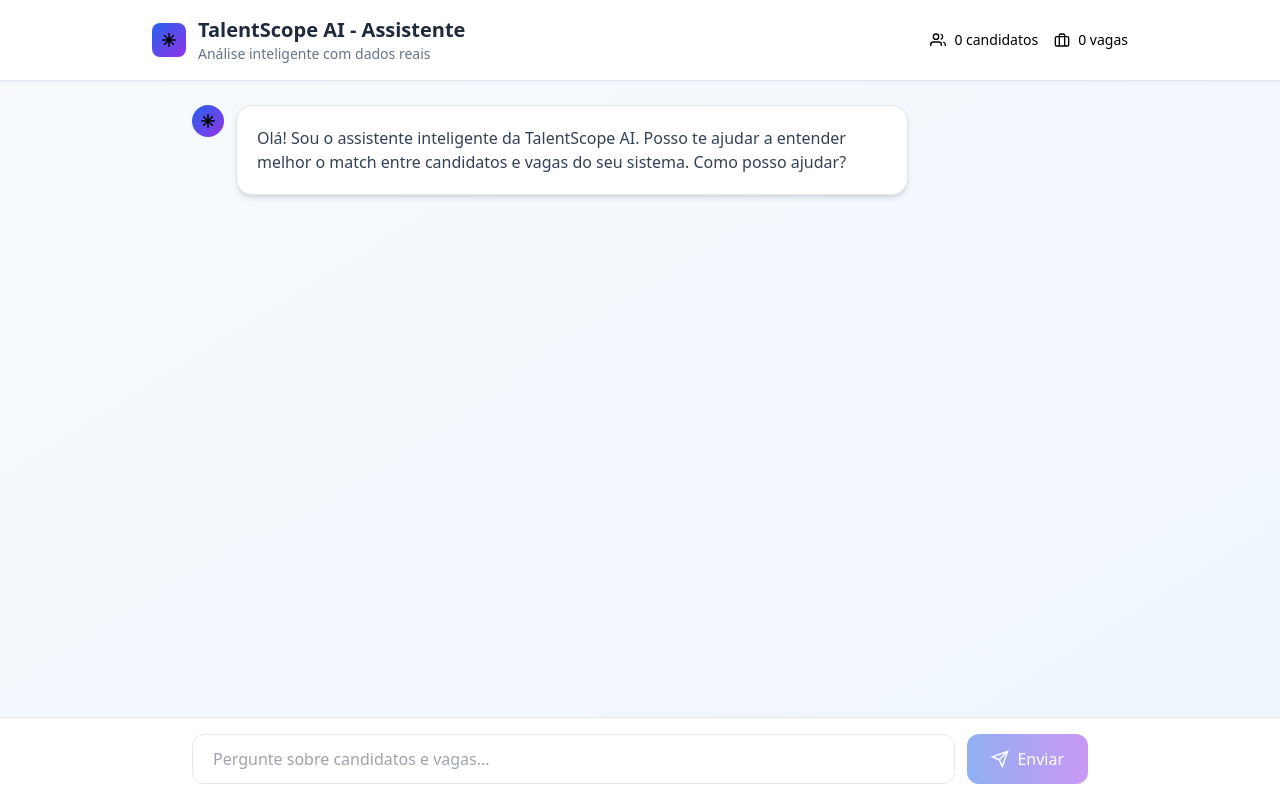
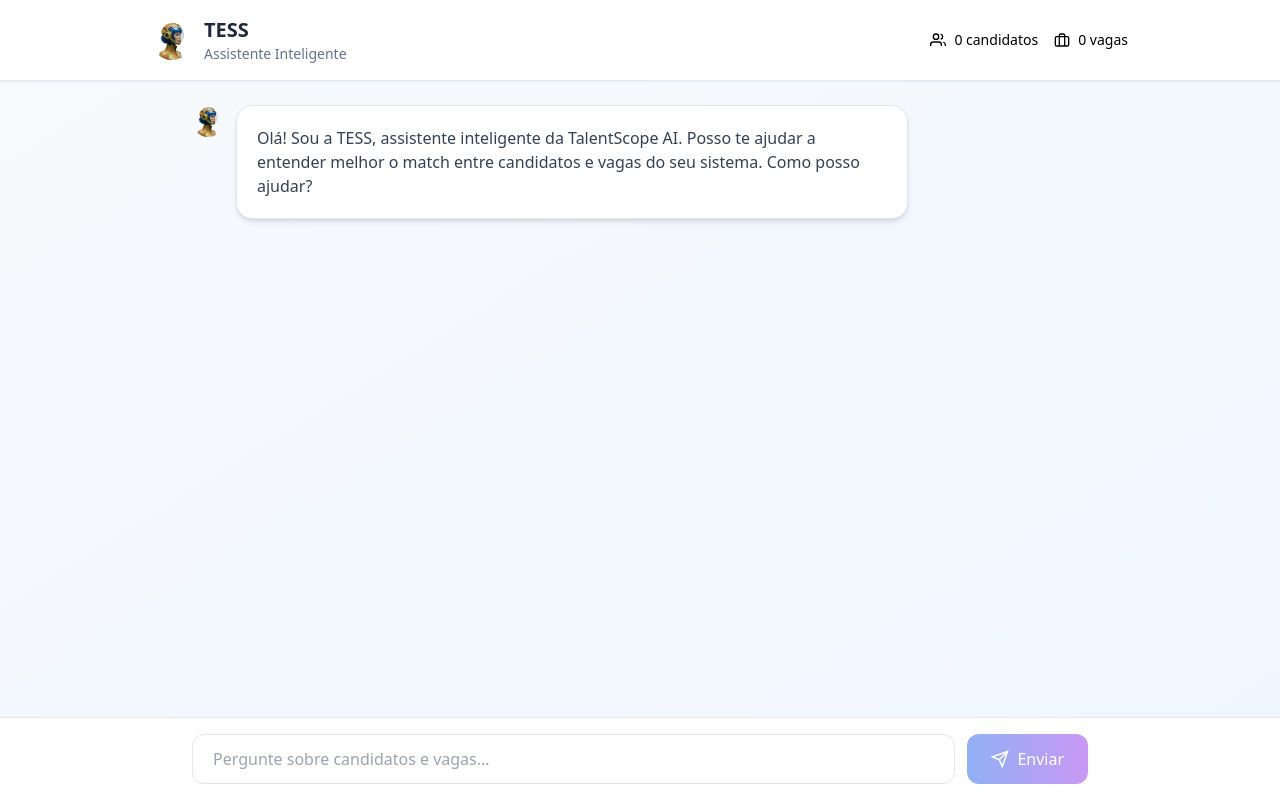
Before and after one commit to felipehendy/talentscope-ai, a Flask app: page /chatbot in a window 1280 px wide. Run offline with Flask 3, Linux system fonts and the light colour scheme; the visitor is signed in with stand-in values (Sample User, id 1); data that the repository does not hold is empty; some libraries are stand-ins or nearby versions.

Commit message:
Atualização design PARETO AI

```diff
--- a/templates/chatbot.html
+++ b/templates/chatbot.html
@@ -3,7 +3,7 @@
 <head>
     <meta charset="UTF-8">
     <meta name="viewport" content="width=device-width, initial-scale=1.0">
-    <title>Chatbot - TalentScope AI</title>
+    <title>Chatbot TESS - TalentScope AI</title>
     <script src="https://cdn.tailwindcss.com"></script>
     <style>
         body { margin: 0; padding: 0; overflow: hidden; }
@@ -66,7 +66,7 @@
             const [messages, setMessages] = useState([
                 {
                     role: 'assistant',
-                    content: 'Olá! Sou o assistente inteligente da TalentScope AI. Posso te ajudar a entender melhor o match entre candidatos e vagas do seu sistema. Como posso ajudar?'
+                    content: 'Olá! Sou a TESS, assistente inteligente da TalentScope AI. Posso te ajudar a entender melhor o match entre candidatos e vagas do seu sistema. Como posso ajudar?'
                 }
             ]);
             const [input, setInput] = useState('');
@@ -178,41 +178,41 @@
                 <div className="flex flex-col h-screen bg-gradient-to-br from-slate-50 to-blue-50">
                     {/* Header */}
                     <div className="bg-white border-b border-slate-200 shadow-sm">
-                        <div className="max-w-5xl mx-auto px-6 py-4 flex items-center justify-between">
-                            <div className="flex items-center gap-3">
-                                <div className="bg-gradient-to-br from-blue-600 to-purple-600 p-2 rounded-lg">
-                                    <SparklesIcon />
+                        <div className="max-w-5xl mx-auto px-4 md:px-6 py-3 md:py-4">
+                            <div className="flex items-center justify-between">
+                                <div className="flex items-center gap-2 md:gap-3">
+                                    <img src="agente.png" alt="TESS" className="w-8 h-8 md:w-10 md:h-10 rounded-full object-cover" />
+                                    <div>
+                                        <h1 className="text-base md:text-xl font-bold text-slate-800">TESS</h1>
+                                        <p className="text-xs md:text-sm text-slate-500 hidden sm:block">Assistente Inteligente</p>
+                                    </div>
                                 </div>
-                                <div>
-                                    <h1 className="text-xl font-bold text-slate-800">TalentScope AI - Assistente</h1>
-                                    <p className="text-sm text-slate-500">Análise inteligente com dados reais</p>
-                                </div>
-                            </div>
-                            <div className="flex items-center gap-4 text-sm">
-                                <div className="flex items-center gap-2">
-                                    <UsersIcon />
-                                    <span className="font-medium">{context.candidates.length} candidatos</span>
-                                </div>
-                                <div className="flex items-center gap-2">
-                                    <BriefcaseIcon />
-                                    <span className="font-medium">{context.jobs.length} vagas</span>
+                                <div className="flex items-center gap-2 md:gap-4 text-xs md:text-sm">
+                                    <div className="flex items-center gap-1 md:gap-2">
+                                        <UsersIcon />
+                                        <span className="font-medium hidden sm:inline">{context.candidates.length} candidatos</span>
+                                        <span className="font-medium sm:hidden">{context.candidates.length}</span>
+                                    </div>
+                                    <div className="flex items-center gap-1 md:gap-2">
+                                        <BriefcaseIcon />
+                                        <span className="font-medium hidden sm:inline">{context.jobs.length} vagas</span>
+                                        <span className="font-medium sm:hidden">{context.jobs.length}</span>
+                                    </div>
                                 </div>
                             </div>
                         </div>
                     </div>
 
                     {/* Chat Area */}
-                    <div className="flex-1 overflow-y-auto px-6 py-6">
-                        <div className="max-w-4xl mx-auto space-y-6">
+                    <div className="flex-1 overflow-y-auto px-3 md:px-6 py-4 md:py-6">
+                        <div className="max-w-4xl mx-auto space-y-4 md:space-y-6">
                             {messages.map((msg, idx) => (
-                                <div key={idx} className={`flex gap-3 ${msg.role === 'user' ? 'justify-end' : 'justify-start'}`}>
+                                <div key={idx} className={`flex gap-2 md:gap-3 ${msg.role === 'user' ? 'justify-end' : 'justify-start'}`}>
                                     {msg.role === 'assistant' && (
-                                        <div className="w-8 h-8 rounded-full bg-gradient-to-br from-blue-600 to-purple-600 flex items-center justify-center flex-shrink-0">
-                                            <SparklesIcon />
-                                        </div>
+                                        <img src="agente.png" alt="TESS" className="w-7 h-7 md:w-8 md:h-8 rounded-full object-cover flex-shrink-0" />
                                     )}
 
-                                    <div className={`max-w-2xl rounded-2xl px-5 py-4 ${
+                                    <div className={`max-w-[85%] md:max-w-2xl rounded-2xl px-3 py-3 md:px-5 md:py-4 text-sm md:text-base ${
                                         msg.role === 'user'
                                             ? 'bg-blue-600 text-white'
                                             : 'bg-white shadow-md border border-slate-200'
@@ -225,7 +225,7 @@
                                     </div>
 
                                     {msg.role === 'user' && (
-                                        <div className="w-8 h-8 rounded-full bg-slate-700 flex items-center justify-center flex-shrink-0">
+                                        <div className="w-7 h-7 md:w-8 md:h-8 rounded-full bg-slate-700 flex items-center justify-center flex-shrink-0">
                                             <UserIcon />
                                         </div>
                                     )}
@@ -233,11 +233,9 @@
                             ))}
 
                             {loading && (
-                                <div className="flex gap-3">
-                                    <div className="w-8 h-8 rounded-full bg-gradient-to-br from-blue-600 to-purple-600 flex items-center justify-center">
-                                        <SparklesIcon />
-                                    </div>
-                                    <div className="bg-white rounded-2xl px-5 py-4 shadow-md">
+                                <div className="flex gap-2 md:gap-3">
+                                    <img src="agente.png" alt="TESS" className="w-7 h-7 md:w-8 md:h-8 rounded-full object-cover" />
+                                    <div className="bg-white rounded-2xl px-3 py-3 md:px-5 md:py-4 shadow-md text-sm md:text-base">
                                         <div className="flex items-center gap-2">
                                             <LoaderIcon />
                                             <span>Analisando...</span>
@@ -252,15 +250,15 @@
 
                     {/* Suggestions */}
                     {messages.length === 1 && context.candidates.length > 0 && (
-                        <div className="px-6 pb-4">
+                        <div className="px-3 md:px-6 pb-3 md:pb-4">
                             <div className="max-w-4xl mx-auto">
-                                <p className="text-sm text-slate-600 mb-3 font-medium">💡 Sugestões:</p>
-                                <div className="grid grid-cols-2 gap-2">
+                                <p className="text-xs md:text-sm text-slate-600 mb-2 md:mb-3 font-medium">💡 Sugestões:</p>
+                                <div className="grid grid-cols-1 sm:grid-cols-2 gap-2">
                                     {suggestedQuestions.map((q, idx) => (
                                         <button
                                             key={idx}
                                             onClick={() => setInput(q)}
-                                            className="text-left px-4 py-3 bg-white hover:bg-blue-50 border border-slate-200 rounded-xl text-sm"
+                                            className="text-left px-3 py-2 md:px-4 md:py-3 bg-white hover:bg-blue-50 border border-slate-200 rounded-xl text-xs md:text-sm transition-colors"
                                         >
                                             {q}
                                         </button>
@@ -271,8 +269,8 @@
                     )}
 
                     {/* Input */}
-                    <div className="bg-white border-t px-6 py-4">
-                        <div className="max-w-4xl mx-auto flex gap-3">
+                    <div className="bg-white border-t px-3 md:px-6 py-3 md:py-4">
+                        <div className="max-w-4xl mx-auto flex gap-2 md:gap-3">
                             <input
                                 type="text"
                                 value={input}
@@ -280,15 +278,15 @@
                                 onKeyPress={(e) => e.key === 'Enter' && handleSend()}
                                 placeholder="Pergunte sobre candidatos e vagas..."
                                 disabled={loading}
-                                className="flex-1 px-5 py-3 border rounded-xl focus:outline-none focus:ring-2 focus:ring-blue-500"
+                                className="flex-1 px-3 py-2 md:px-5 md:py-3 text-sm md:text-base border rounded-xl focus:outline-none focus:ring-2 focus:ring-blue-500"
                             />
                             <button
                                 onClick={handleSend}
                                 disabled={loading || !input.trim()}
-                                className="px-6 py-3 bg-gradient-to-r from-blue-600 to-purple-600 text-white rounded-xl disabled:opacity-50 flex items-center gap-2"
+                                className="px-4 md:px-6 py-2 md:py-3 bg-gradient-to-r from-blue-600 to-purple-600 text-white rounded-xl disabled:opacity-50 flex items-center gap-2 text-sm md:text-base transition-opacity"
                             >
                                 <SendIcon />
-                                Enviar
+                                <span className="hidden sm:inline">Enviar</span>
                             </button>
                         </div>
                     </div>
```
